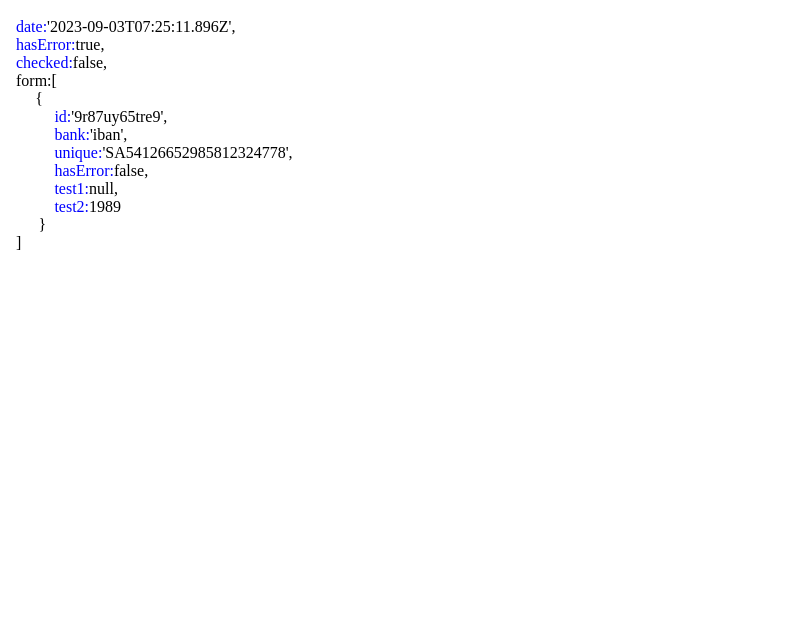
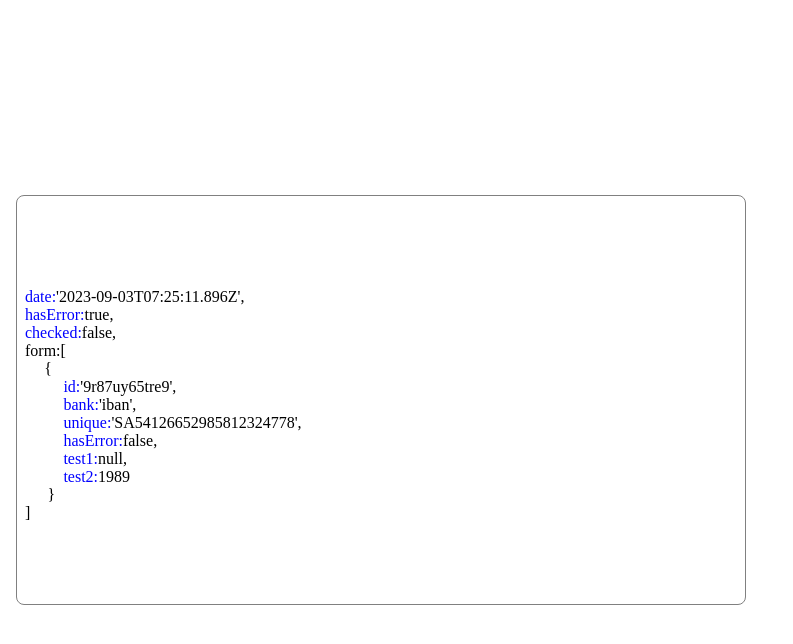
Before and after one commit to Dave86dev/jsonsurferTS, a React (Vite) app: page / in a window 1280 px wide. Shown: the top 644 px of the page, without its empty margins (0-793 px from the left). Built offline with nearby package versions, Linux system fonts and the light colour scheme.

Commit message:
feat: some design before next stage, proper json display center page

```diff
--- a/src/App.css
+++ b/src/App.css
@@ -1,19 +1,32 @@
-
 body {
   margin: 0;
   padding: 0;
+}
 
+.mainContainer {
   height: 100vh;
   width: 100vw;
 
   display: flex;
-  justify-content: flex-start;
+  flex-direction: column;
+  justify-content: center;
   align-items: flex-start;
 }
 
-.mainContainer {
+.jsonContainer {
   display: flex;
   flex-direction: column;
+  justify-content: center;
+  align-items: left;
   margin-left: 1em;
 
+  height: 25em;
+  width: 45em;
+  overflow-y: auto;
+  overflow-x: auto;
+
+  padding: 0em 0em 0.5em 0.5em;
+
+  border-radius: 0.5em;
+  border: 0.05em solid grey;
 }
--- a/src/App.tsx
+++ b/src/App.tsx
@@ -1,25 +1,25 @@
-import './App.css'
-import { JsonRender } from './common/JsonRender/JsonRender'
-import jsonData from './data/demoData.json'
+import "./App.css";
+import { JsonRender } from "./common/JsonRender/JsonRender";
+import jsonData from "./data/demoData.json";
 
-import { useSelector } from 'react-redux';
-import { RootState } from './app/store';
-import { useEffect } from 'react';
+import { useSelector } from "react-redux";
+import { RootState } from "./app/store";
+import { useEffect } from "react";
 
 function App() {
-
   const { key, value } = useSelector((state: RootState) => state.keyValue);
 
-  useEffect(()=> {
-    console.log(key, value)
-  },[value])
-
+  useEffect(() => {
+    console.log(key, value);
+  }, [value]);
 
   return (
     <div className="mainContainer">
-      <JsonRender data={jsonData as unknown} depth={0}/>
+      <div className="jsonContainer">
+        <JsonRender data={jsonData as unknown} depth={0} />
+      </div>
     </div>
-  )
+  );
 }
 
-export default App
+export default App;
```
